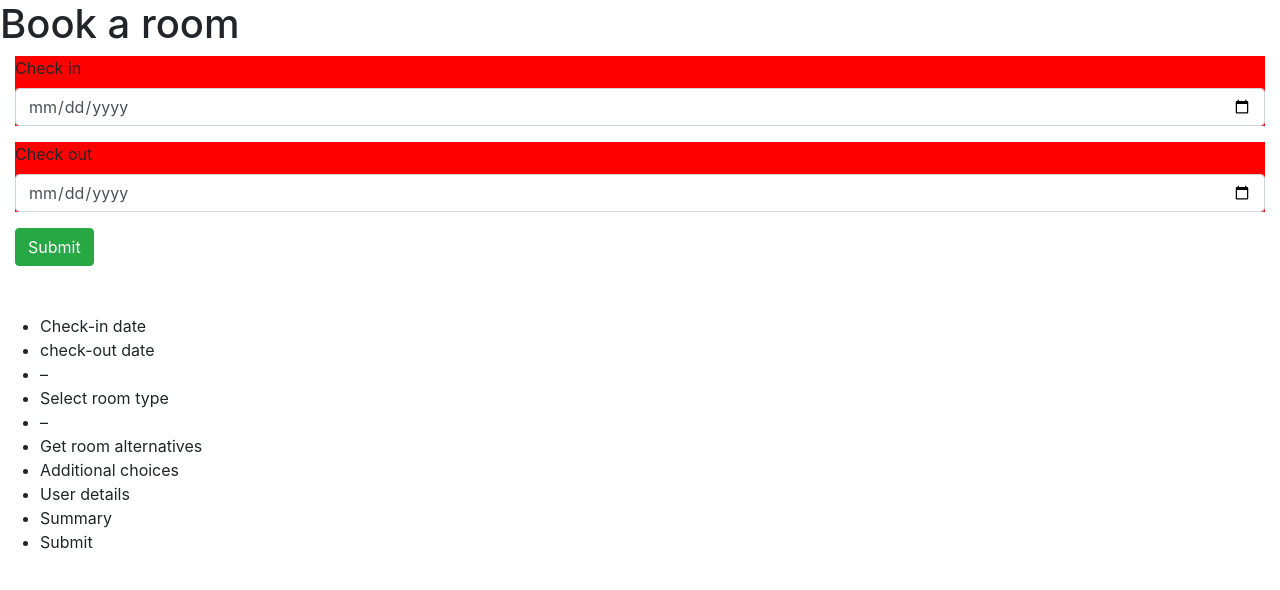
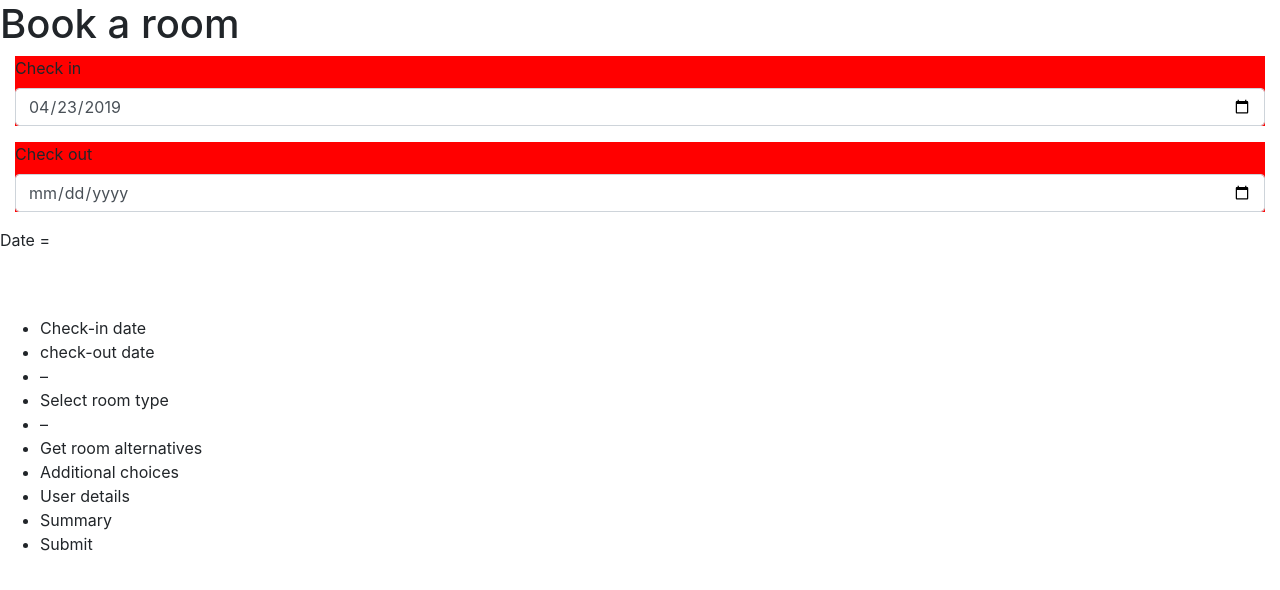
Before and after one commit to tobiasolssonse/ng-booking-app, an Angular app: page / in a window 1280 px wide. Shown: the top 590 px of the page. Built offline with nearby package versions, Linux system fonts and the light colour scheme.

Commit message:
check in date min = today

```diff
--- a/src/app/booking-date/booking-date.component.html
+++ b/src/app/booking-date/booking-date.component.html
@@ -1,11 +1,12 @@
-  <form class="col-md-12">
-      <div class="form-group">
+  <div class="col-md-12">
+      <div class="form-group ">
         <label for="checkin">Check in</label>
         <input type="date"
           class="form-control"
           id="checkin"
           name="checkin"
-          [ngModel]="checkInDate" (ngModelChange)="checkInDate = $event"
+          (input)= "onUpdateCheckInDate($event)"
+          [(ngModel)]="todaysDate"
           required>
       </div>
 
@@ -15,12 +16,10 @@
           class="form-control"
           id="checkout"
           name="checkout"
-          [ngModel]="checkOutDate" (ngModelChange)="checkOutDate = $event"
+          (input)= "onUpdateCheckInDate($event)"
           required>
       </div>
-
-      <button type="submit" class="btn btn-success">Submit</button>
-
-    </form>
-    <p *ngIf=checkInDate>Check in: {{checkInDate}}</p>
-    <p *ngIf=checkOutDate>Check in: {{checkOutDate}}</p>
+    </div>
+    <p *ngIf="checkInDate">Check in:{{checkInDate}}</p>
+    <p *ngIf="checkOutDate">Check out: {{checkOutDate}}</p>
+    <p>Date = {{ today | date : "'today is ' MMMM d, y" }}</p>
--- a/src/app/booking-date/booking-date.component.ts
+++ b/src/app/booking-date/booking-date.component.ts
@@ -1,13 +1,31 @@
 import { Component, OnInit } from '@angular/core';
+
 @Component({
   selector: 'booking-date',
   templateUrl: './booking-date.component.html',
   styleUrls: ['./booking-date.component.css']
 })
+
+
 export class BookingDateComponent implements OnInit {
+  const now:date  = Date.now();
+  public todaysDate: string =  "2019-04-23";
+  checkInDate: date;
+  checkOutDate: date;
 
   constructor() { }
+
   ngOnInit() {
+   console.log(this.now);
   }
 
+  onUpdateCheckInDate(event: event){
+    this.checkInDate = (<HTMLInputElement>event.target).value;
+    console.log("check in date changed", this.checkInDate);
+  }
+
+  onUpdateCheckOutDate(event: event){
+    this.checkOutDate = (<HTMLInputElement>event.target).value;
+    console.log("check out date changed", this.checkOutDate);
+  }
 }
```
